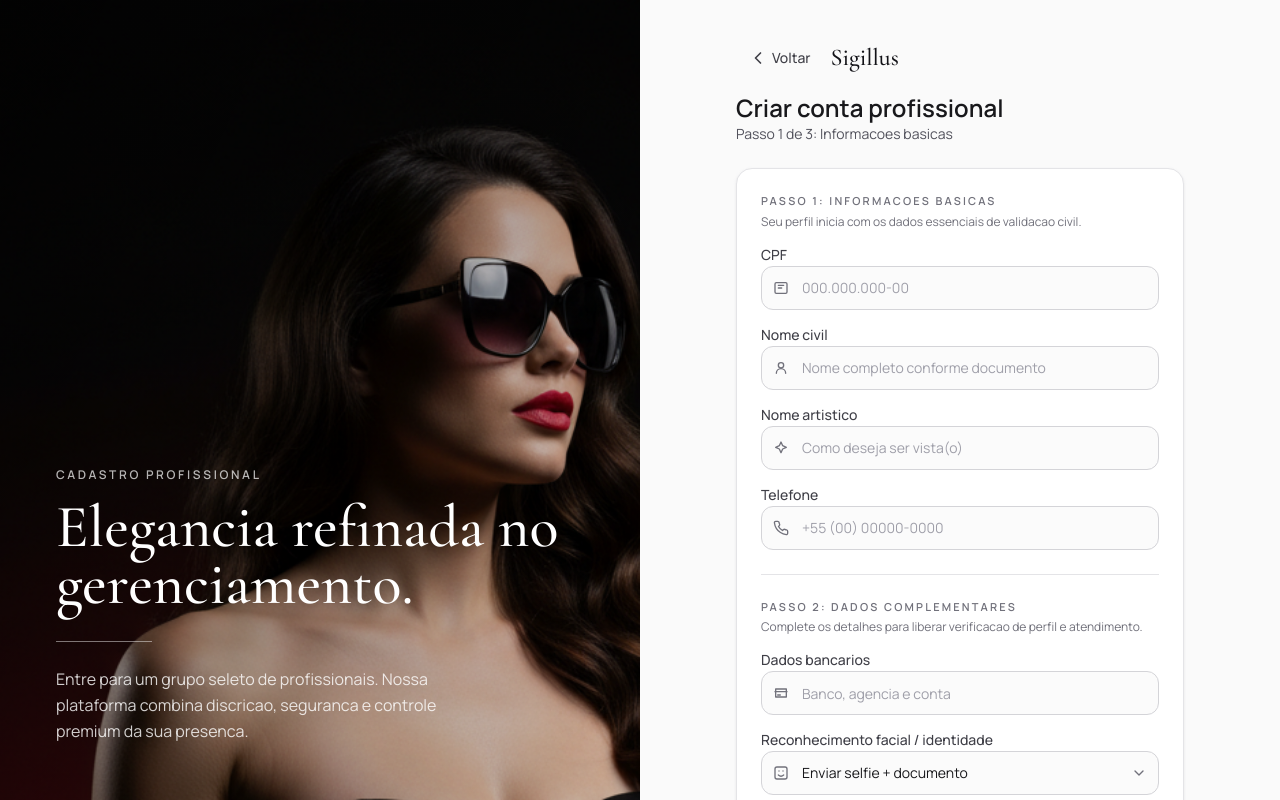
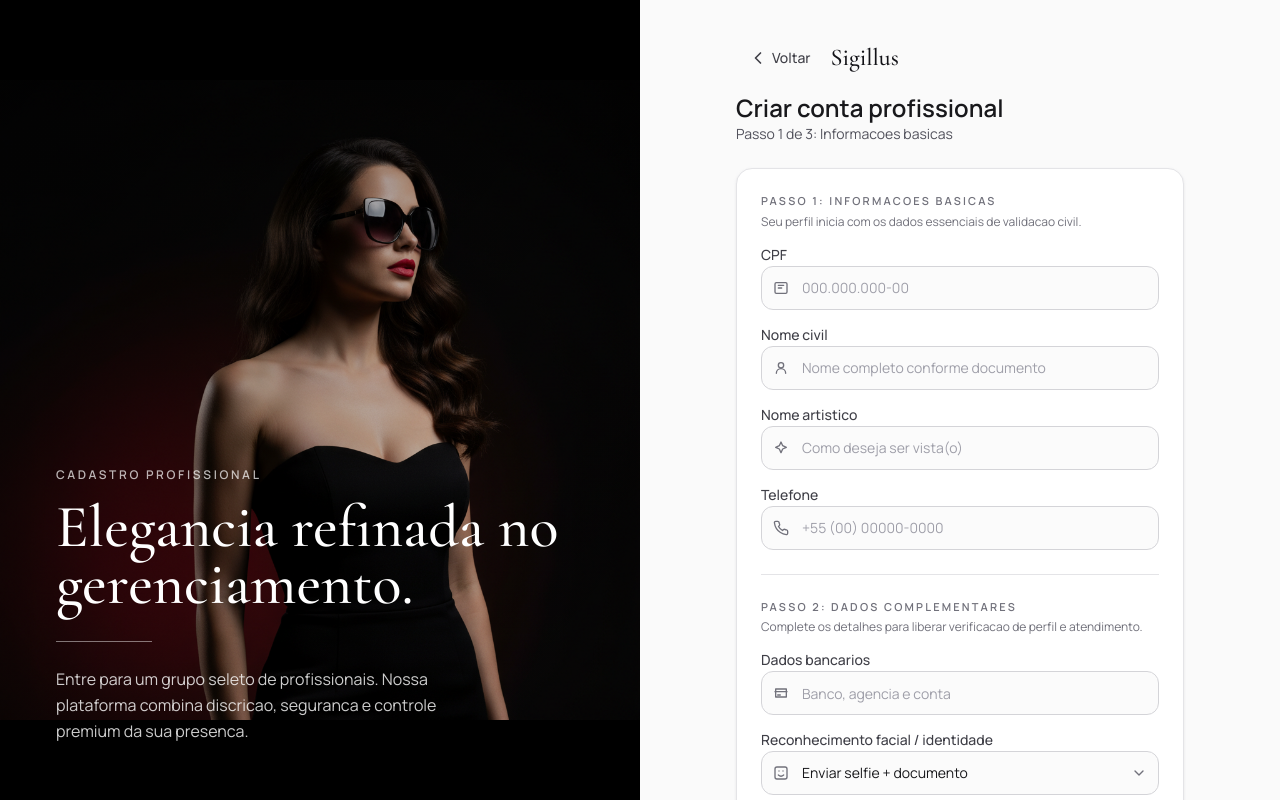
Before and after one commit to warriorsyn/raparigator-front-nextjs, a Next.js app: page /auth/cadastro/profissional in a window 1280 px wide. Shown: the top 800 px of the page. Built offline with nearby package versions, Linux system fonts and the light colour scheme.

Commit message:
fix: fixação da imagem e ajuste do layout para telas maiores

```diff
--- a/components/screens/professional-signup-screen.tsx
+++ b/components/screens/professional-signup-screen.tsx
@@ -10,18 +10,18 @@ export function ProfessionalSignupScreen() {
   const iconClassName = "h-4 w-4";
 
   return (
-    <div className="min-h-screen bg-zinc-50 md:grid md:grid-cols-2">
-      <section className="relative hidden min-h-screen overflow-hidden md:block">
+    <div className="min-h-screen bg-zinc-50 md:grid md:grid-cols-2 md:items-start">
+      <section className="relative hidden h-screen overflow-hidden bg-black md:sticky md:top-0 md:block">
         <Image
           src="/modelo_criar_conta_profissional.png"
           alt="Modelo para criacao de conta profissional"
           fill
           priority
-          className="object-cover object-[44%_center]"
+          className="object-contain object-center"
           sizes="50vw"
         />
         <div className="absolute inset-0 bg-linear-to-br from-black/55 via-black/25 to-transparent" />
-        <div className="relative z-10 flex min-h-screen flex-col justify-end px-10 pb-14 text-white lg:px-14">
+        <div className="relative z-10 flex h-full flex-col justify-end px-10 pb-14 text-white lg:px-14">
           <p className="text-xs font-semibold uppercase tracking-[0.22em] text-white/70">Cadastro profissional</p>
           <h2 className="mt-4 max-w-lg font-display text-5xl leading-[0.95] text-white lg:text-6xl">Elegancia refinada no gerenciamento.</h2>
           <div className="mt-7 h-px w-24 bg-white/45" />
```
